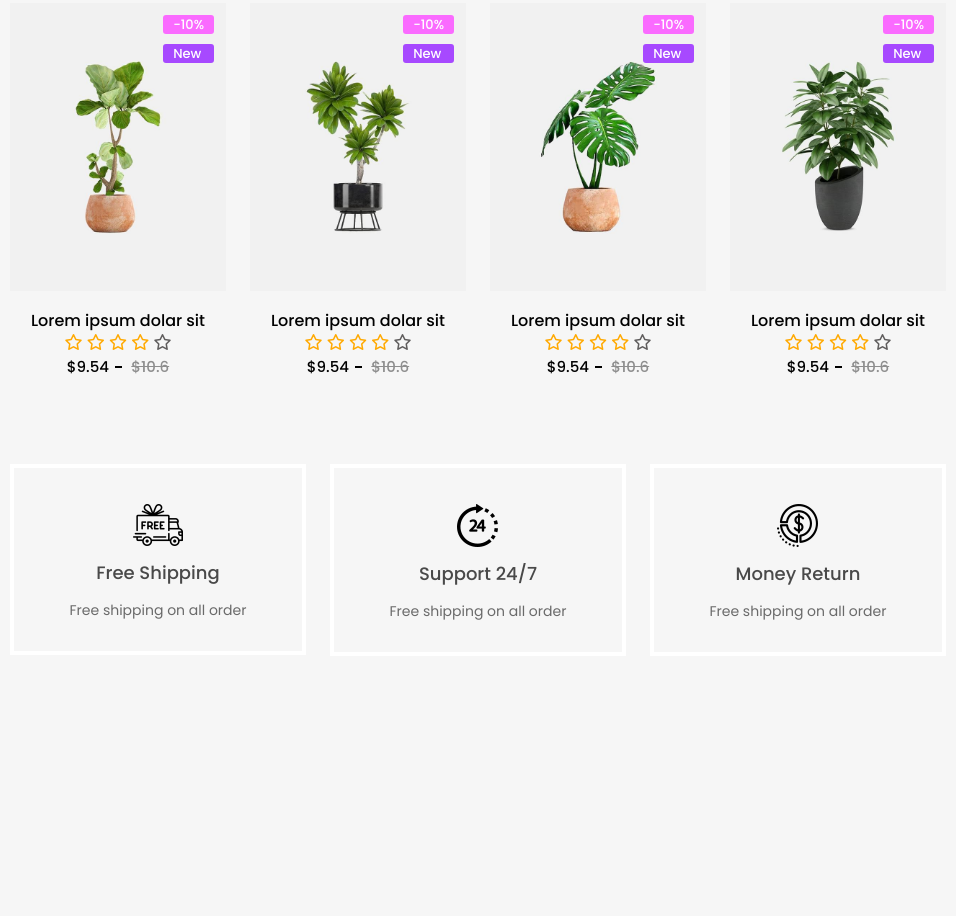
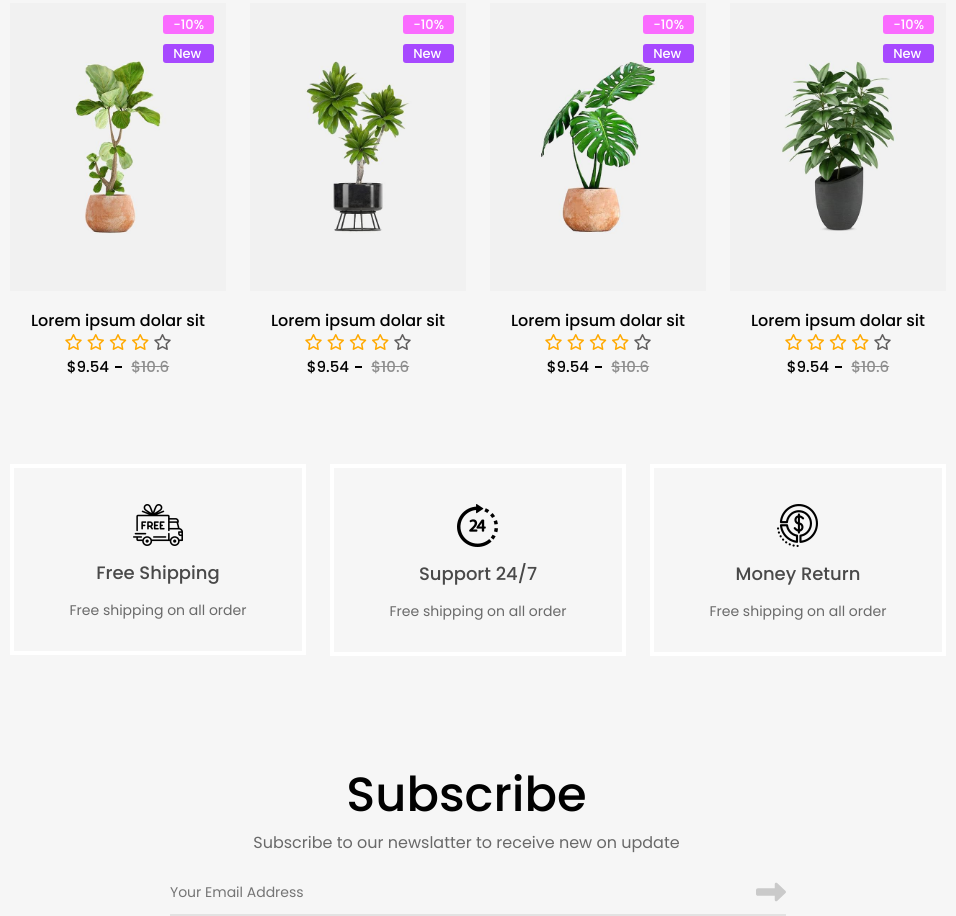
Before and after one commit to gm-nayeem/E-Commerce-Website, a website: page index.html in a window 1280 px wide. Shown: the part 1642-2558 px from the top of the page, without its empty margins (162-1118 px from the left). Before the commit the page ends 2358 px from the top, so only its background shows below. Drawn offline with nearby package versions, Linux system fonts and the light colour scheme; files whose address does not match are found by name.

Commit message:
fix: subscribe form

```diff
--- a/index.html
+++ b/index.html
@@ -738,7 +738,7 @@
     </div>
     <!-- Daily Deals Ends -->
 
-    <!-- Support Start -->
+    <!-- Support Starts -->
     <div class="container">
         <div class="row">
             <div class="col-lg-4 col-md-6">
@@ -770,7 +770,30 @@
             </div>
         </div>
     </div>
-    <!-- Support Start -->
+    <!-- Support Ends -->
+
+    <!-- Subscribe Starts -->
+    <div class="container">
+        <div class="row">
+            <div class="col-md-8 offset-md-2">
+                <div class="subscribe-wrapper text-center">
+                    <h3>Subscribe</h3>
+                    <p>Subscribe to our newslatter to receive new on update</p>
+                    <div class="subscribe-form">
+                        <div>
+                            <input type="email" class="email" placeholder="Your Email Address">
+                        </div>
+                        <div class="submit">
+                            <button class="button">
+                                <i class="fa-solid fa-right-long"></i>
+                            </button>
+                        </div>
+                    </div>
+                </div>
+            </div>
+        </div>
+    </div>
+    <!-- Subscribe Starts -->
 
 
     <!-- JavaScript Bundle with Popper -->
--- a/scss/main.scss
+++ b/scss/main.scss
@@ -461,3 +461,55 @@ body {
 		margin: 0 auto;
 	}
 }
+
+// subscribe form
+.subscribe-wrapper {
+	margin-top: 50px;
+
+	h3 {
+		font-size: 48px;
+		margin-right: 23px;
+		color: #010101;
+	}
+
+	p {
+		font-size: 16px;
+		font-weight: 400;
+		margin-right: 23px;
+		color: #696969;
+	}
+
+	.subscribe-form {
+		position: relative;
+
+		.email {
+			width: 100%;
+			font-size: 14px;
+			height: 45px;
+			padding: 2px 50px 2px 0;
+			color: #333;
+			outline: none;
+			border: none;
+			border-bottom: 2px solid #e2e2e2;
+			background: transparent;
+			box-shadow: none;
+		}
+
+		.submit {
+			position: absolute;
+			right: 0;
+			bottom: 0;
+			display: inline-block;
+
+			.button {
+				font-size: 30px;
+				height: 45px;
+				padding: 0;
+				transition: 0.3s;
+				color: #cacaca;
+				border: none;
+				background: none;
+			}
+		}
+	}
+}
```
Also changed, not shown: css/style.css, 1 other file.
